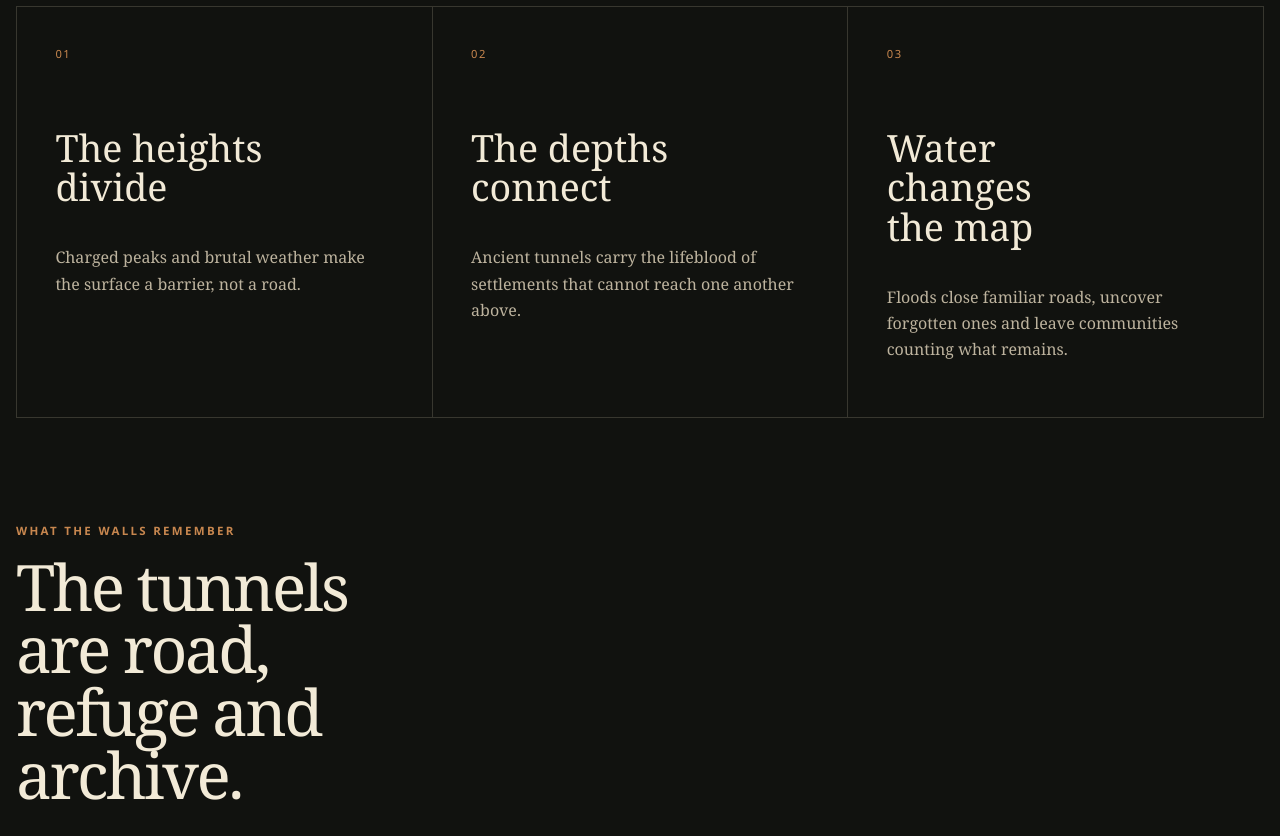
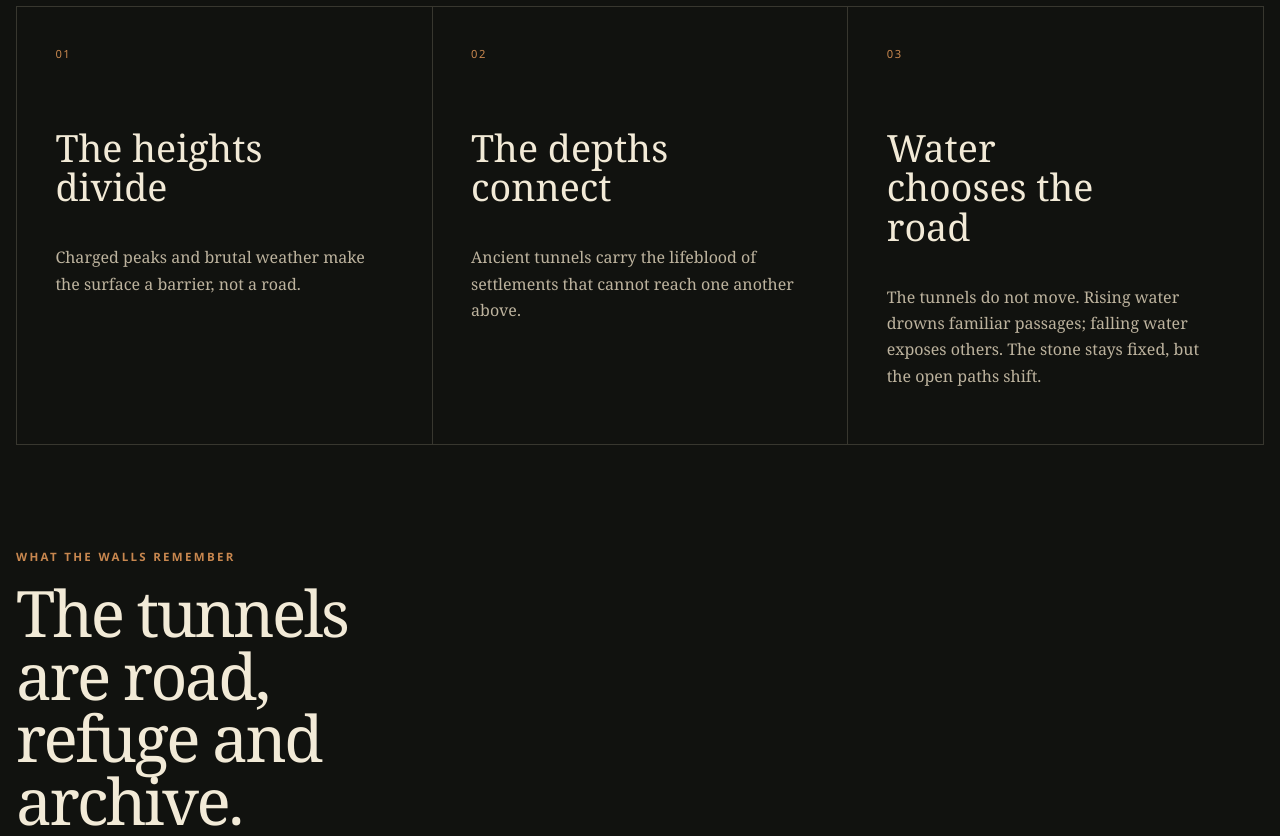
Before and after one commit to BarryRodick/edravoss-lore, a plain HTML site: page docs/index.html in a window 1280 px wide. Shown: the part 1520-2356 px from the top of the page. Drawn offline with Linux system fonts and the light colour scheme.

Commit message:
Clarify how water shifts the open paths

```diff
--- a/docs/index.html
+++ b/docs/index.html
@@ -73,8 +73,8 @@
         </article>
         <article>
           <p class="number">03</p>
-          <h3>Water changes the map</h3>
-          <p>Floods close familiar roads, uncover forgotten ones and leave communities counting what remains.</p>
+          <h3>Water chooses the road</h3>
+          <p>The tunnels do not move. Rising water drowns familiar passages; falling water exposes others. The stone stays fixed, but the open paths shift.</p>
         </article>
       </section>
 
@@ -95,6 +95,7 @@
         <div class="tunnel-copy">
           <p class="opening">Those who return leave word for those who follow.</p>
           <p>Most marks are hurried: an arrow cut beside a failing lamp, a flood line daubed in charcoal, three strokes where five travellers once entered. Only changes expected to outlast a season earn deep carving from a trained hand.</p>
+          <p>The network does not rearrange itself. Its passages remain where they were cut, but the waterline decides which can be crossed. A road may serve generations, vanish beneath a flood and reappear years later carrying warnings no living traveller remembers.</p>
           <p>Stone is durable, not eternal. Water softens shallow cuts. Repairs take old accounts with them. Collapses bury whole arguments about what happened and who was to blame.</p>
           <blockquote>
             <p>The walls do not preserve one history. They preserve the argument.</p>
```
